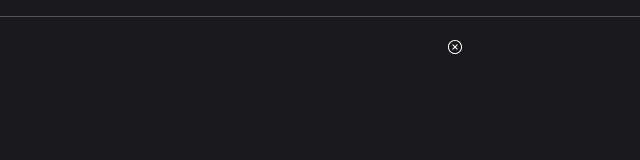
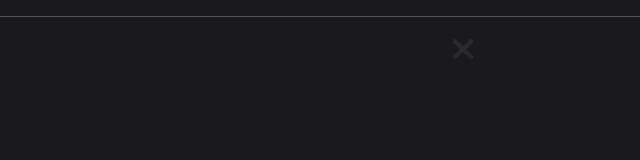
Before and after one commit to thearyanag/nft-gated-nft, a Next.js app: page /components/Conditions in a window 1280 px wide. Shown: the top 160 px of the page, without its empty margins (640-1280 px from the left). Built offline with nearby package versions, Linux system fonts and the light colour scheme.

Commit message:
fix: styling for home page

```diff
--- a/src/pages/components/Conditions.js
+++ b/src/pages/components/Conditions.js
@@ -4,6 +4,7 @@ import { RxCrossCircled } from "react-icons/rx";
 import { useState, useEffect } from "react";
 import Row from "react-bootstrap/Row";
 import Col from "react-bootstrap/Col";
+import Image from "next/image";
 
 function Condition(prop) {
   const [isConditionMet, setIsConditionMet] = useState(false);
@@ -17,10 +18,25 @@ function Condition(prop) {
       <hr />
       <Row>
         <Col sm={10}>
-          {prop.text} {prop.tweet && <a href={prop.tweet} target="_blank">Link</a>}
+          {prop.text}{" "}
+          {prop.tweet && (
+            <a
+              href={prop.tweet}
+              target="_blank"
+              style={{ color: "white", textUnderlineOffset: "4" }}
+            >
+              this tweet
+            </a>
+          )}
         </Col>
 
-        <Col sm={2}>{isConditionMet ? <SlCheck /> : <RxCrossCircled />}</Col>
+        <Col sm={2}>
+          {isConditionMet ? (
+            <Image src={"/check.png"} width={"32"} height={"32"} />
+          ) : (
+            <Image src={"/x.png"} width={"32"} height={"32"} />
+          )}
+        </Col>
       </Row>
     </div>
   );
--- a/src/pages/components/Navbar.js
+++ b/src/pages/components/Navbar.js
@@ -27,7 +27,7 @@ function NavBar() {
             {status === "authenticated" ? (
               <UserConnected />
             ) : (
-              <Button variant="warning" onClick={() => signIn()} size="m">
+              <Button variant="warning" onClick={() => signIn()} size="m" style={{"borderRadius" : "50px" , "background" : "#F3F36D"}}>
                 Connect Twitter
               </Button>
             )}
--- a/src/styles/globals.css
+++ b/src/styles/globals.css
@@ -1,4 +1,9 @@
+@import url('https://fonts.googleapis.com/css2?family=Inter:wght@500,700&display=swap');
+
+
 body{
   background: #1A1A1D;
   color: white;
+  font-family: 'Inter', sans-serif;
+  font-weight: 500;
 }
--- a/src/styles/styles.css
+++ /dev/null
@@ -1,4 +0,0 @@
-body{
-    background: #1A1A1D;
-    color: white;
-  }
```
Also changed, not shown: src/pages/Home.js (+7 -5 lines), public/check.png (added), public/x.png (added).
